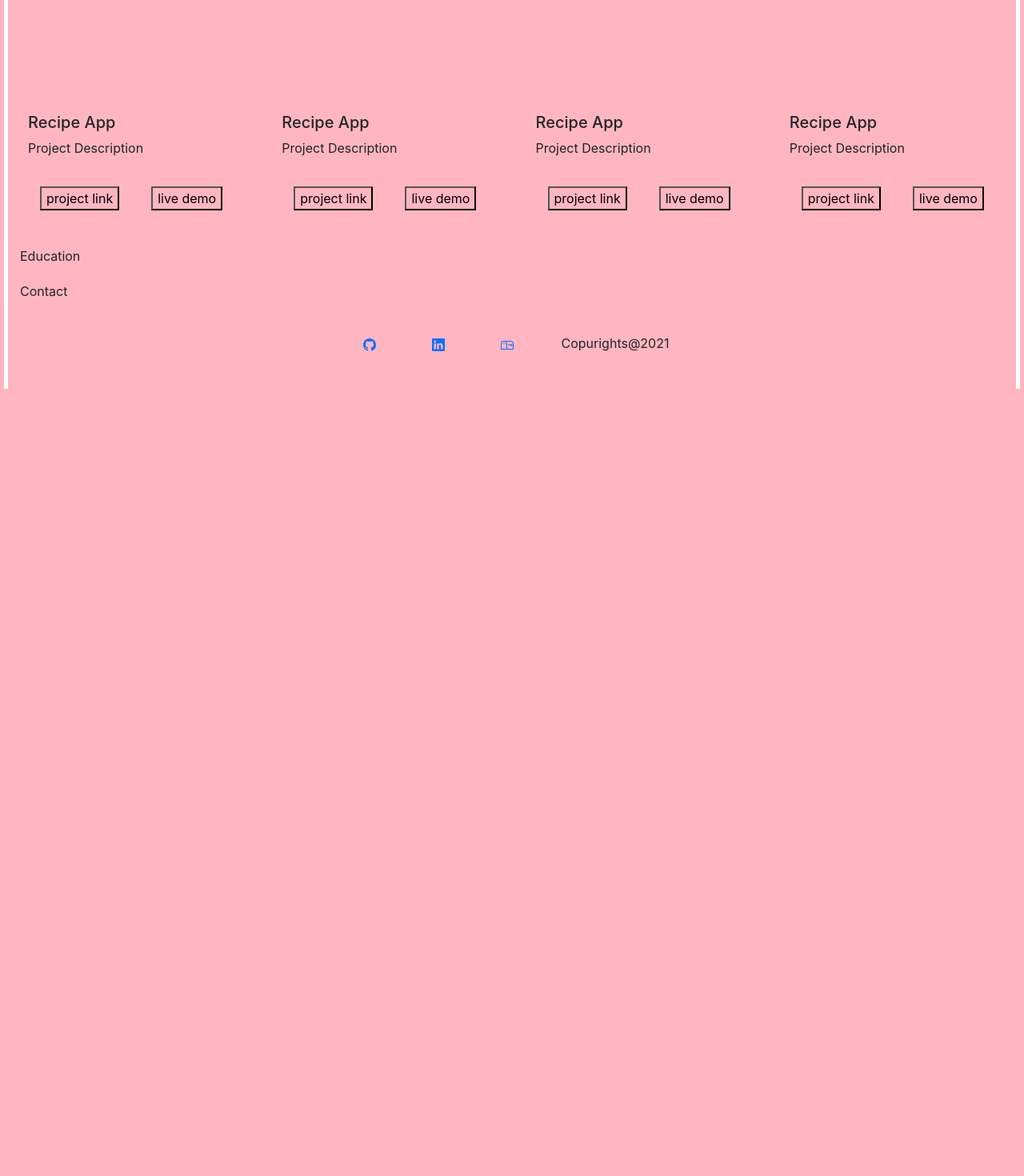
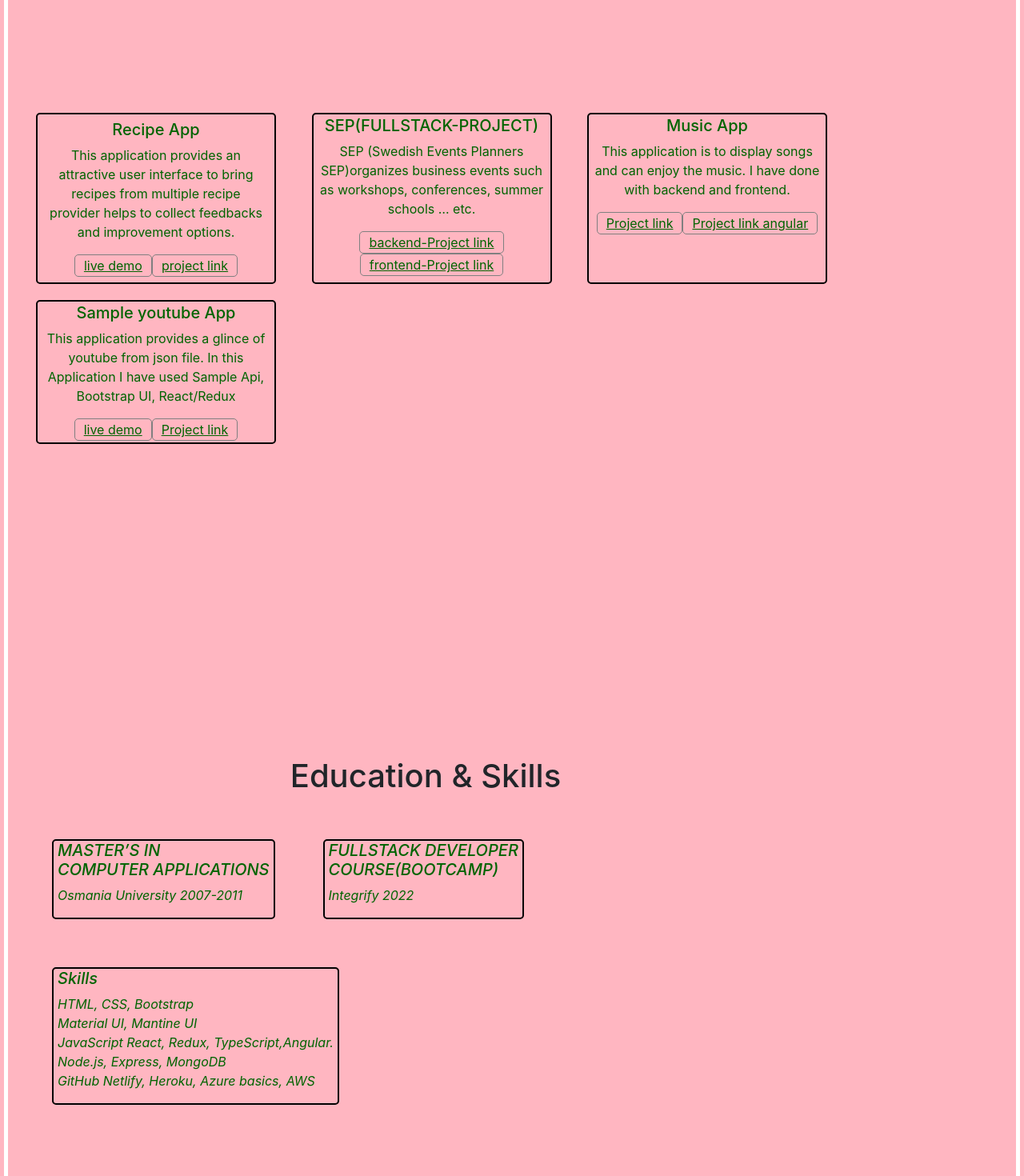
Before and after one commit to srujanagur/Portfolio, a React (Create React App) app in the folder portfolio/: page / in a window 1280 px wide. Shown: the part 800-2270 px from the top of the page at 80% size. Before the commit the page ends 1296 px from the top, so only its background shows below. Built offline with nearby package versions, Linux system fonts and the light colour scheme.

Commit message:
commit changes for two sections

```diff
--- /dev/null
+++ b/portfolio/src/components/Education/Education.css
@@ -0,0 +1,17 @@
+.education-header {
+  text-align: center;
+}
+.education-sections {
+  margin-top: 20px;
+  padding: 30px;
+  color: darkgreen;
+  font-style: italic;
+  font-size: 1rem;
+  display: flex;
+  flex-wrap: wrap;
+  gap: 50px;
+}
+.each-section {
+  border: solid black 2px;
+  border-radius: 5px;
+}
--- a/portfolio/src/components/Education/Education.jsx
+++ b/portfolio/src/components/Education/Education.jsx
@@ -1,5 +1,38 @@
 import React from "react";
 
+import "./Education.css";
 export default function Education() {
-  return <div>Education</div>;
+  return (
+    <div>
+      <div className="education-header">
+        <h1>Education & Skills</h1>
+      </div>
+      <div className="education-sections">
+        <div className="each-section">
+          <h5>
+            MASTER’S IN <br />
+            COMPUTER APPLICATIONS
+          </h5>
+          <p>Osmania University 2007-2011</p>
+        </div>
+        <div className="each-section">
+          <h5>
+            FULLSTACK DEVELOPER
+            <br /> COURSE(BOOTCAMP)
+          </h5>
+          <p>Integrify 2022</p>
+        </div>
+        <div className="each-section">
+          <h5>Skills</h5>
+          <p>
+            HTML, CSS, Bootstrap
+            <br /> Material UI, Mantine UI
+            <br /> JavaScript React, Redux, TypeScript,Angular.
+            <br /> Node.js, Express, MongoDB
+            <br /> GitHub Netlify, Heroku, Azure basics, AWS
+          </p>
+        </div>
+      </div>
+    </div>
+  );
 }
--- a/portfolio/src/components/Footer/Footer.css
+++ b/portfolio/src/components/Footer/Footer.css
@@ -1,3 +1,7 @@
+.footerSection {
+  margin-top: 30%;
+}
+
 .footerUl {
   padding: 1rem;
   list-style: none;
--- a/portfolio/src/components/Footer/Footer.jsx
+++ b/portfolio/src/components/Footer/Footer.jsx
@@ -23,7 +23,7 @@ export default function Footer() {
               <BsMailbox />
             </a>
           </li>
-          <li>Copurights@2021</li>
+          <li>Copyrights@2021</li>
         </ul>
       </div>
     </div>
--- a/portfolio/src/components/Home/Home.css
+++ b/portfolio/src/components/Home/Home.css
@@ -5,6 +5,10 @@
 .allsections {
   display: flex;
   flex-direction: column;
+}
+.section {
+  width: 80vw;
+  height: 100vh;
 }
 .mainpage {
   display: flex;
--- a/portfolio/src/components/Home/Home.jsx
+++ b/portfolio/src/components/Home/Home.jsx
@@ -13,24 +13,25 @@ export default function Home() {
         <div className="home"></div>
         <div className="home2">
           <p className="navButtons">
-            jsdhbgghfuyrhghrhuirh
-            <br /> dfhbguygruygruyrhuyhu
-            <br /> djfhguygruyhrgukhgkur
-            <br /> djfbhjudhgurgheruighiuergh
+            Seeking a full stack developer position
+            <br /> where I can use my technical skills,
+            <br />
+            learn new things while accomplishing <br />
+            my organization goals.
             <br />
           </p>
         </div>
       </div>
-      <div>
+      <div className="section">
         <Projects />
       </div>
-      <div>
+      <div className="section">
         <Education />
       </div>
-      <div>
+      <div className="section">
         <Contact />
       </div>
-      <div>
+      <div className="section">
         <Footer />
       </div>
     </div>
--- a/portfolio/src/components/Projects/Projects.css
+++ b/portfolio/src/components/Projects/Projects.css
@@ -1,8 +1,22 @@
 .projects {
+  margin-left: 20px;
   display: flex;
   flex-wrap: wrap;
   justify-content: space-between;
+  gap: 10px;
 }
 .projectButton {
-  margin: 20px;
+  border: solid 1px grey;
+  border-radius: 5px;
 }
+a {
+  color: darkgreen;
+}
+.eachProject {
+  padding: 2px;
+  text-align: center;
+  color: darkgreen;
+  width: 300px;
+  border: solid black 2px;
+  border-radius: 5px;
+}
--- a/portfolio/src/components/Projects/Projects.jsx
+++ b/portfolio/src/components/Projects/Projects.jsx
@@ -6,28 +6,70 @@ export default function Projects() {
   return (
     <div className="projects">
       <div className="eachProject">
-        <h5>Recipe App</h5>
-        <p>Project Description</p>
-        <button className="projectButton">project link</button>
-        <button className="projectButton">live demo</button>
+        <div className="project-image">
+          <h5>Recipe App</h5>
+          <p>
+            This application provides an attractive user interface to bring
+            recipes from multiple recipe provider helps to collect feedbacks and
+            improvement options.
+          </p>
+          <button className="projectButton">
+            <a href="https://sru-food-app.netlify.app">live demo</a>
+          </button>
+          <button className="projectButton">
+            <a href="https://github.com/srujanagur/recipe_app">project link</a>
+          </button>
+        </div>
       </div>
       <div className="eachProject">
-        <h5>Recipe App</h5>
-        <p>Project Description</p>
-        <button className="projectButton">project link</button>
-        <button className="projectButton">live demo</button>
+        <h5>SEP(FULLSTACK-PROJECT)</h5>
+        <p>
+          SEP (Swedish Events Planners SEP)organizes business events such as
+          workshops, conferences, summer schools … etc.
+        </p>
+        <button className="projectButton">
+          <a href="https://github.com/srujanagur/sep-backend">
+            backend-Project link
+          </a>
+        </button>
+
+        <button className="projectButton">
+          <a href="https://github.com/srujanagur/sep-frontend">
+            frontend-Project link
+          </a>
+        </button>
       </div>
       <div className="eachProject">
-        <h5>Recipe App</h5>
-        <p>Project Description</p>
-        <button className="projectButton">project link</button>
-        <button className="projectButton">live demo</button>
+        <h5>Music App</h5>
+        <p>
+          This application is to display songs and can enjoy the music. I have
+          done with backend and frontend.
+        </p>
+        <button className="projectButton">
+          <a href="https://github.com/srujanagur/react_music_app">
+            Project link
+          </a>
+        </button>
+        <button className="projectButton">
+          <a href="https://github.com/srujanagur/angular_music_app">
+            Project link angular
+          </a>
+        </button>
       </div>
       <div className="eachProject">
-        <h5>Recipe App</h5>
-        <p>Project Description</p>
-        <button className="projectButton">project link</button>
-        <button className="projectButton">live demo</button>
+        <h5>Sample youtube App</h5>
+        <p>
+          This application provides a glince of youtube from json file. In this
+          Application I have used Sample Api, Bootstrap UI, React/Redux
+        </p>
+        <button className="projectButton">
+          <a href="https://sample-youtube-app.netlify.app/">live demo</a>
+        </button>
+        <button className="projectButton">
+          <a href="https://github.com/srujanagur/sample_youtube_app">
+            Project link
+          </a>
+        </button>
       </div>
     </div>
   );
```
Also changed, not shown: portfolio/src/App.js (+9 -1 lines), portfolio/public/assets/youtube-app-image.png (added), 1 other file (tests, documents, lock files or other folders).
